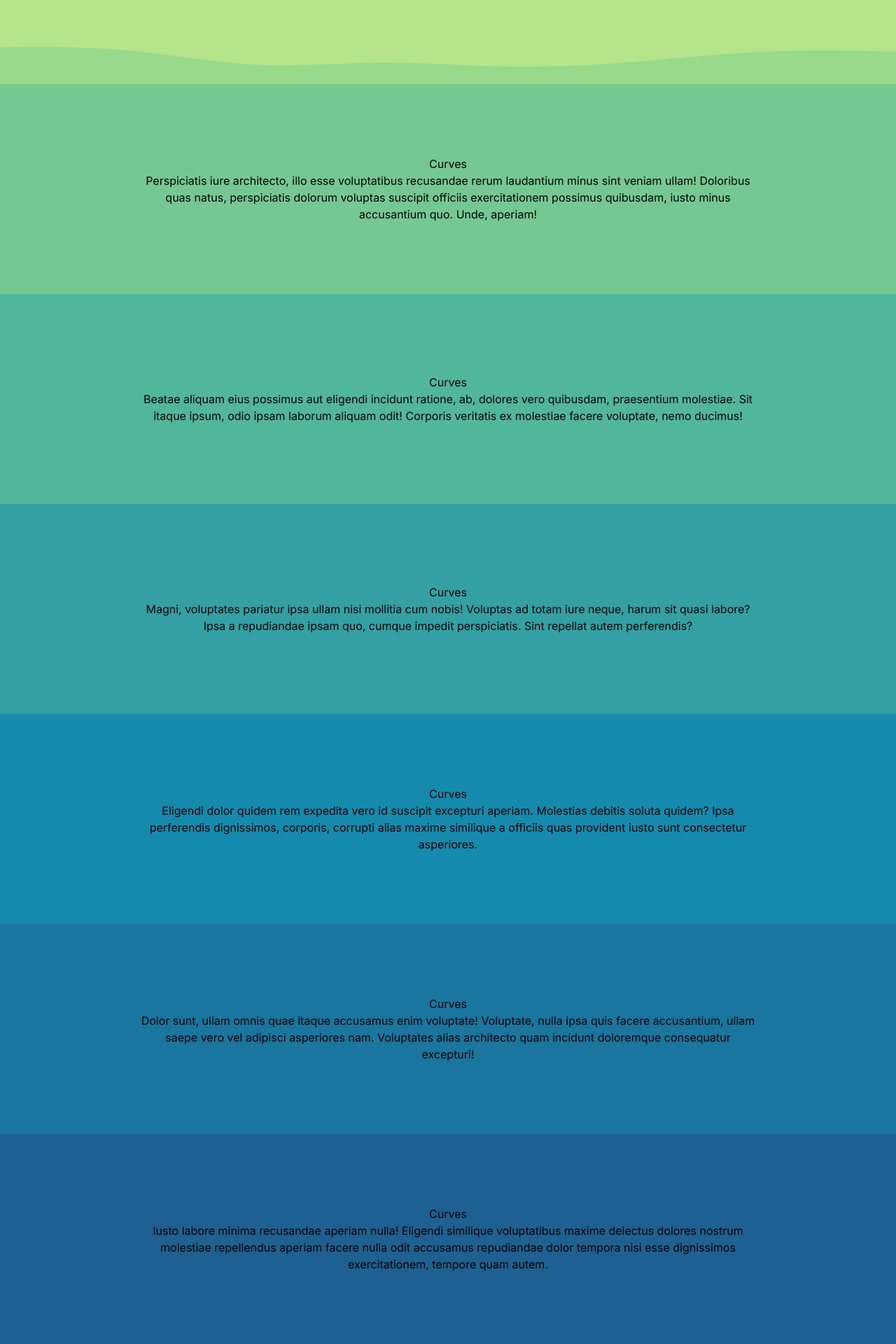
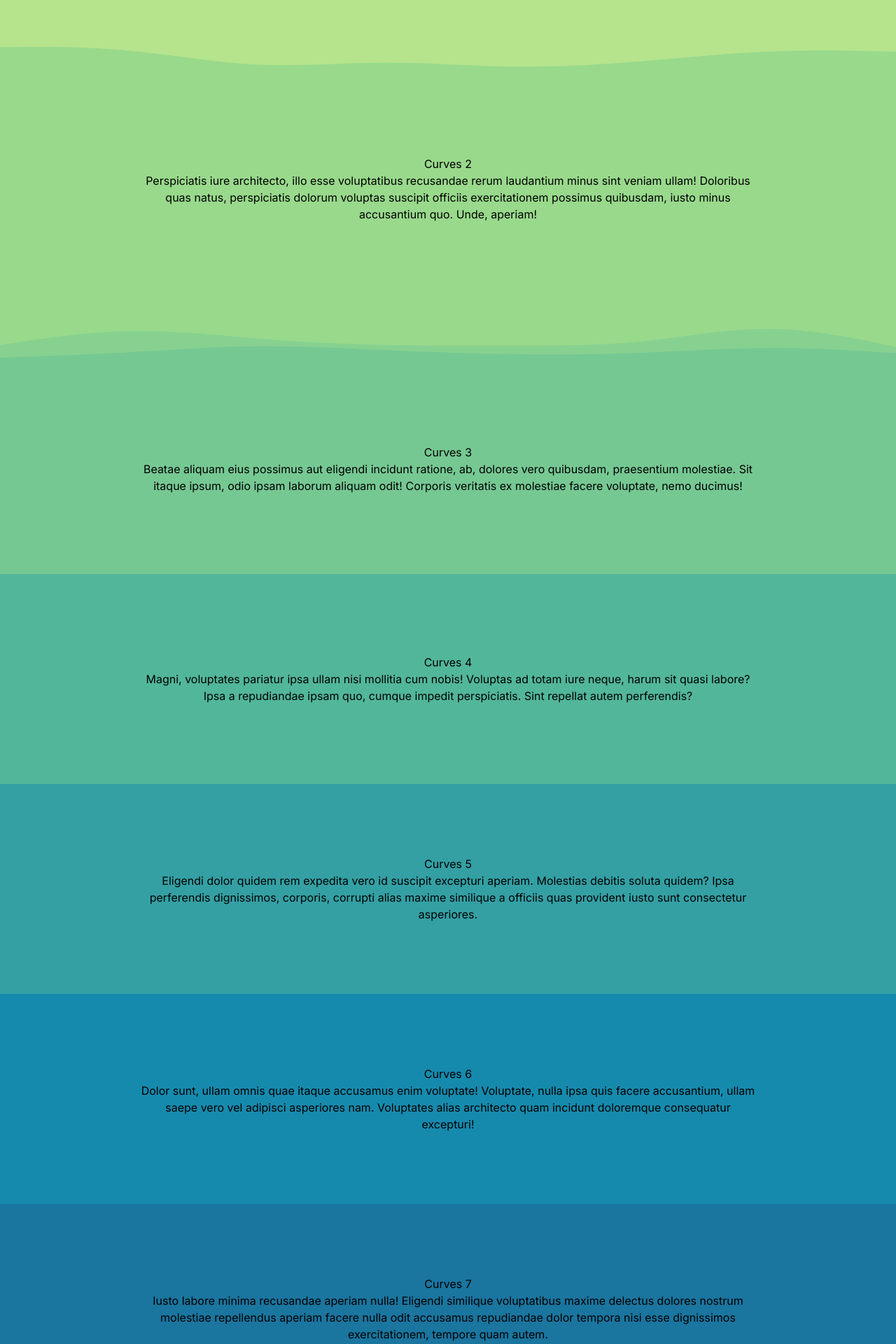
Before and after one commit to booi-dev/shokesu, a Next.js app: page /curve-sections in a window 1280 px wide. Shown: the part 280-2200 px from the top of the page at 70% size. Built offline with nearby package versions, Linux system fonts and the light colour scheme.

Commit message:
Fix wave

```diff
--- a/src/app/curve-sections/page.tsx
+++ b/src/app/curve-sections/page.tsx
@@ -4,8 +4,8 @@ import "./styles.css";
 const page = () => {
   return (
     <div className="curve-sections">
-      <section>
-        <h1>Curves</h1>
+      <section className="section">
+        <h1>Curves 1</h1>
         <p>
           Lorem ipsum dolor sit amet, consectetur adipisicing elit. Architecto,
           esse, necessitatibus temporibus inventore fugiat dolor rem labore
@@ -14,8 +14,8 @@ const page = () => {
         </p>
       </section>
       <div className="spacer layer-1" />
-      <section>
-        <h1>Curves</h1>
+      <section className="section">
+        <h1>Curves 2</h1>
         <p>
           Perspiciatis iure architecto, illo esse voluptatibus recusandae rerum
           laudantium minus sint veniam ullam! Doloribus quas natus, perspiciatis
@@ -23,9 +23,9 @@ const page = () => {
           iusto minus accusantium quo. Unde, aperiam!
         </p>
       </section>
-
-      <section>
-        <h1>Curves</h1>
+      <div className="spacer layer-2" />
+      <section className="section">
+        <h1>Curves 3</h1>
         <p>
           Beatae aliquam eius possimus aut eligendi incidunt ratione, ab,
           dolores vero quibusdam, praesentium molestiae. Sit itaque ipsum, odio
@@ -34,8 +34,8 @@ const page = () => {
         </p>
       </section>
 
-      <section>
-        <h1>Curves</h1>
+      <section className="section">
+        <h1>Curves 4</h1>
         <p>
           Magni, voluptates pariatur ipsa ullam nisi mollitia cum nobis!
           Voluptas ad totam iure neque, harum sit quasi labore? Ipsa a
@@ -44,8 +44,8 @@ const page = () => {
         </p>
       </section>
 
-      <section>
-        <h1>Curves</h1>
+      <section className="section">
+        <h1>Curves 5</h1>
         <p>
           Eligendi dolor quidem rem expedita vero id suscipit excepturi aperiam.
           Molestias debitis soluta quidem? Ipsa perferendis dignissimos,
@@ -54,8 +54,8 @@ const page = () => {
         </p>
       </section>
 
-      <section>
-        <h1>Curves</h1>
+      <section className="section">
+        <h1>Curves 6</h1>
         <p>
           Dolor sunt, ullam omnis quae itaque accusamus enim voluptate!
           Voluptate, nulla ipsa quis facere accusantium, ullam saepe vero vel
@@ -64,8 +64,8 @@ const page = () => {
         </p>
       </section>
 
-      <section>
-        <h1>Curves</h1>
+      <section className="section">
+        <h1>Curves 7</h1>
         <p>
           Iusto labore minima recusandae aperiam nulla! Eligendi similique
           voluptatibus maxime delectus dolores nostrum molestiae repellendus
@@ -73,8 +73,8 @@ const page = () => {
           esse dignissimos exercitationem, tempore quam autem.
         </p>
       </section>
-      <section>
-        <h1>Curves</h1>
+      <section className="section">
+        <h1>Curves 8</h1>
         <p>
           Fugiat dicta hic earum totam excepturi reprehenderit quod culpa et,
           perferendis quibusdam ad cumque sit consectetur, repellat rerum est
--- a/src/app/curve-sections/styles.css
+++ b/src/app/curve-sections/styles.css
@@ -10,7 +10,6 @@
   align-items: center;
   justify-content: center;
   height: 300px;
-  background-color: teal;
   padding: 2rem;
   color: black;
 }
@@ -20,35 +19,35 @@
   margin-inline: auto;
 }
 
-.curve-sections section:nth-child(1) {
+.curve-sections section:nth-of-type(1) {
   background-color: #b5e48c;
 }
 
-.curve-sections section:nth-child(2) {
+.curve-sections section:nth-of-type(2) {
   background-color: #99d98c;
 }
 
-.curve-sections section:nth-child(3) {
+.curve-sections section:nth-of-type(3) {
   background-color: #76c893;
 }
 
-.curve-sections section:nth-child(4) {
+.curve-sections section:nth-of-type(4) {
   background-color: #52b69a;
 }
 
-.curve-sections section:nth-child(5) {
+.curve-sections section:nth-of-type(5) {
   background-color: #34a0a4;
 }
 
-.curve-sections section:nth-child(6) {
+.curve-sections section:nth-of-type(6) {
   background-color: #168aad;
 }
 
-.curve-sections section:nth-child(7) {
+.curve-sections section:nth-of-type(7) {
   background-color: #1a759f;
 }
 
-.curve-sections section:nth-child(8) {
+.curve-sections section:nth-of-type(8) {
   background-color: #1e6091;
 }
 
@@ -63,3 +62,7 @@
 .layer-1 {
   background-image: url("/waves/green12.svg");
 }
+
+.layer-2 {
+  background-image: url("/waves/green23.svg");
+}
```
Also changed, not shown: public/waves/green23.svg (added).
